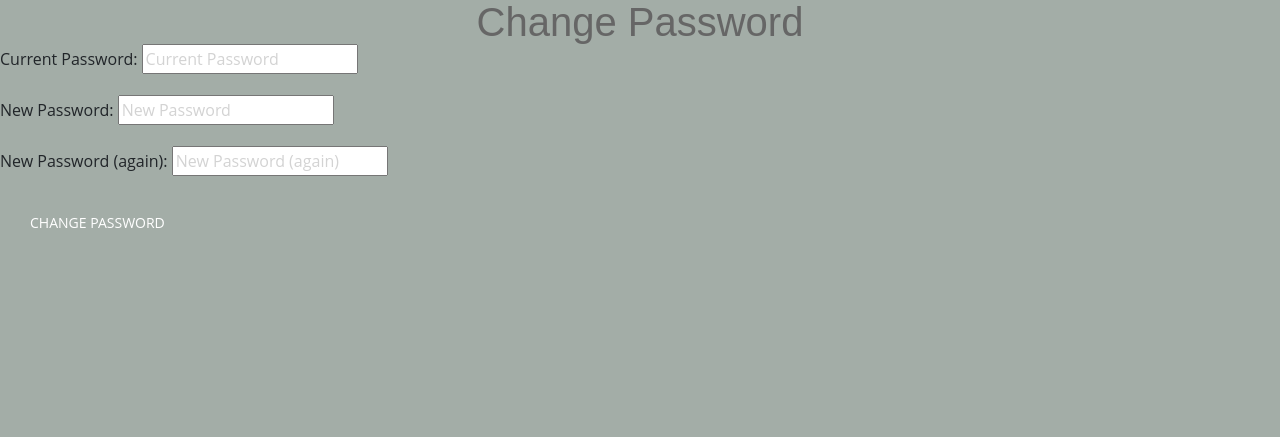
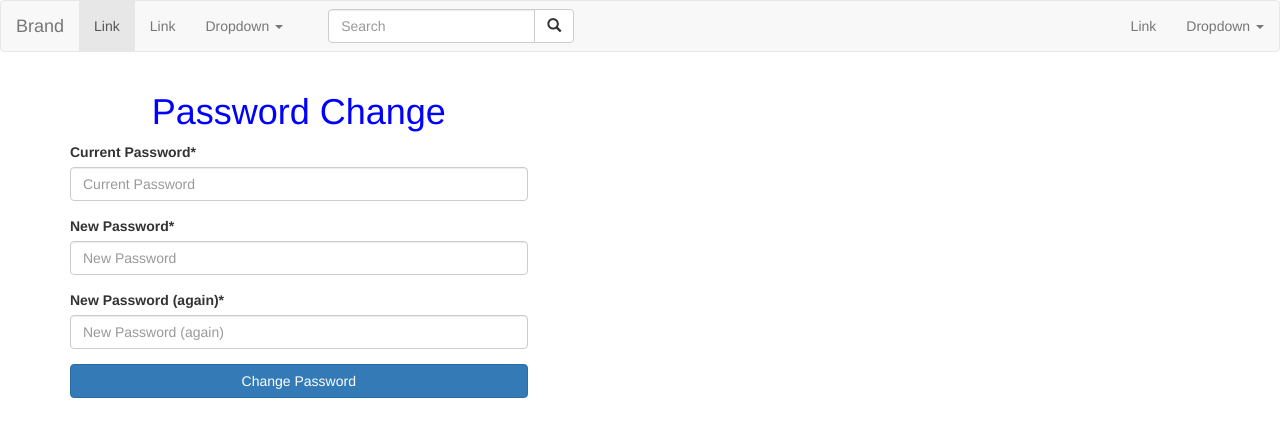
Before and after one commit to jkinathan/Task_todo, a Django app: page /accounts/password/change/ in a window 1280 px wide. Shown: the top 437 px of the page. Run offline with Django 3.2, Linux system fonts and the light colour scheme; a user stored in the database is signed in; some libraries are stand-ins or nearby versions.

Commit message:
ui navbar and user login,logout

```diff
--- a/todo_project/templates/account/password_change.html
+++ b/todo_project/templates/account/password_change.html
@@ -1,15 +1,29 @@
-{% extends "account/base.html" %}
+{% extends "nav.html" %}
+{% load crispy_forms_tags %}
 
 {% load i18n %}
 
 {% block head_title %}{% trans "Change Password" %}{% endblock %}
 
 {% block content %}
-    <h1>{% trans "Change Password" %}</h1>
+<div class="container">
+  <div class="row">
+    <div class="col-md-5 mx-auto">
+      <div id="first">
+        <div class="myform form ">
+          <div class="logo mb-3">
+            <div class="col-md-12 text-center">
+            <h1 style="color:blue">Password Change</h1>
+            </div>
+          </div>
 
-    <form method="POST" action="{% url 'account_change_password' %}" class="password_change">
-        {% csrf_token %}
-        {{ form.as_p }}
-        <button type="submit" name="action">{% trans "Change Password" %}</button>
-    </form>
+        <form method="POST" action="{% url 'account_change_password' %}" class="password_change">
+            {% csrf_token %}
+            {{ form|crispy }}
+            <button type="submit" name="action" class=" btn btn-block mybtn btn-primary tx-tfm">{% trans "Change Password" %}</button>
+        </form>
+        </div>
+      </div>
+    </div>
+  </div>
 {% endblock %}
--- a/todo_project/templates/base.html
+++ b/todo_project/templates/base.html
@@ -4,17 +4,69 @@
   <meta charset="UTF-8">
   <title>TodoApp </title>
   {% load static %}
-  <link rel="stylesheet" href="https://maxcdn.bootstrapcdn.com/bootstrap/4.0.0-beta/css/bootstrap.min.css" integrity="sha384-/Y6pD6FV/Vv2HJnA6t+vslU6fwYXjCFtcEpHbNJ0lyAFsXTsjBbfaDjzALeQsN6M" crossorigin="anonymous">
-  <link rel="stylesheet" type="text/css" href="https://maxcdn.bootstrapcdn.com/font-awesome/4.7.0/css/font-awesome.min.css">
-   <link rel="stylesheet" href="{% static "css/style.css" %}">
+    <link rel="stylesheet" href="https://maxcdn.bootstrapcdn.com/bootstrap/4.0.0-beta/css/bootstrap.min.css" integrity="sha384-/Y6pD6FV/Vv2HJnA6t+vslU6fwYXjCFtcEpHbNJ0lyAFsXTsjBbfaDjzALeQsN6M" crossorigin="anonymous">
+    <link rel="stylesheet" type="text/css" href="https://maxcdn.bootstrapcdn.com/font-awesome/4.7.0/css/font-awesome.min.css">
+    <link rel="stylesheet" href="{% static "css/style.css" %}">
+
 </head>
 <body>
 
+<nav class="navbar navbar-expand-sm bg-dark navbar-dark">
+  <!-- Brand -->
+  <a class="navbar-brand" href="{% url 'index' %}">Tasks Todo</a>
 
+  <!-- Links -->
+  <ul class="nav navbar-nav menu_nav ml-auto">
+    {% if user.is_authenticated %}
+
+        <li class=" nav-item submenu dropdown">
+            <a href="#" class="nav-link dropdown-toggle" data-toggle="dropdown" aria-expanded="false" aria-haspopup="true">
+                PROFILE
+                <span class="caret"></span>
+            </a>
+            <ul class="dropdown-menu">
+                <li class="nav-item">
+                    <a class="nav-link" href="{% url 'index' %}" style="color:blue">
+                        My Profile
+                        <img src="" alt="" width="18px" class="pull-right">
+                    </a>
+                </li>
+                <li class="nav-item">
+                    <a href="{% url 'account_logout' %}" class="nav-link" style="color:blue">
+                        Logout
+                        <!-- <span class="pull-right glyphicon glyphicon-log-out">
+                            ::before
+                        </span> -->
+                    </a>
+                </li>
+            </ul>
+        </li>
+        <!-- <li class="nav-item">
+            <a href="#" class="nav-link">Hello, {{ request.user}}</a>
+
+        </li> -->
+        <li class="nav-item">
+            <a href="#" class="nav-link">Hello, {{ request.user }}</a>
+
+        </li>
+
+        {% else %}
+        <li class="nav-item submenu dropdown">
+            <a href="accounts/login" class="nav-link dropdown-toggle" data-toggle="dropdown" role="button" aria-haspopup="true" aria-expanded="false">Login / Sign Up</a>
+            <ul class="dropdown-menu">
+                <li class="nav-item"><a class="nav-link" href="{% url 'account_login' %}">Login</a></li>
+                <li class="nav-item"><a class="nav-link" href="{% url 'account_signup' %}">Signup</a></li>
+            </ul>
+        </li>
+        {% endif %}
+    </ul>
+</nav>
 {% block content %}
 
 {% endblock content %}
 
 <script src="https://ajax.googleapis.com/ajax/libs/jquery/3.2.1/jquery.min.js"></script>
+<script src="https://maxcdn.bootstrapcdn.com/bootstrap/4.0.0/js/bootstrap.min.js" integrity="sha384-JZR6Spejh4U02d8jOt6vLEHfe/JQGiRRSQQxSfFWpi1MquVdAyjUar5+76PVCmYl" crossorigin="anonymous"></script>
+
 </body>
 </html>
--- a/todo_project/templates/nav.html
+++ b/todo_project/templates/nav.html
@@ -3,13 +3,69 @@
 <head>
   <meta charset="UTF-8">
   <title>TodoApp </title>
-  {% load static %}
-  <link rel="stylesheet" href="https://maxcdn.bootstrapcdn.com/bootstrap/4.0.0-beta/css/bootstrap.min.css" integrity="sha384-/Y6pD6FV/Vv2HJnA6t+vslU6fwYXjCFtcEpHbNJ0lyAFsXTsjBbfaDjzALeQsN6M" crossorigin="anonymous">
-  <link rel="stylesheet" type="text/css" href="https://maxcdn.bootstrapcdn.com/font-awesome/4.7.0/css/font-awesome.min.css">
+  <link href="//netdna.bootstrapcdn.com/bootstrap/3.0.3/css/bootstrap.min.css" rel="stylesheet" id="bootstrap-css">
+<script src="//netdna.bootstrapcdn.com/bootstrap/3.0.3/js/bootstrap.min.js"></script>
+<script src="//code.jquery.com/jquery-1.11.1.min.js"></script>
 
 </head>
 <body>
 
+
+<nav class="navbar navbar-default" role="navigation">
+  <!-- Brand and toggle get grouped for better mobile display -->
+  <div class="navbar-header">
+    <button type="button" class="navbar-toggle" data-toggle="collapse" data-target="#bs-example-navbar-collapse-1">
+      <span class="sr-only">Toggle navigation</span>
+      <span class="icon-bar"></span>
+      <span class="icon-bar"></span>
+      <span class="icon-bar"></span>
+    </button>
+    <a class="navbar-brand" href="#">Brand</a>
+  </div>
+
+  <!-- Collect the nav links, forms, and other content for toggling -->
+  <div class="collapse navbar-collapse" id="bs-example-navbar-collapse-1">
+    <ul class="nav navbar-nav">
+      <li class="active"><a href="#">Link</a></li>
+      <li><a href="#">Link</a></li>
+      <li class="dropdown">
+        <a href="#" class="dropdown-toggle" data-toggle="dropdown">Dropdown <b class="caret"></b></a>
+        <ul class="dropdown-menu">
+          <li><a href="#">Action</a></li>
+          <li><a href="#">Another action</a></li>
+          <li><a href="#">Something else here</a></li>
+          <li class="divider"></li>
+          <li><a href="#">Separated link</a></li>
+          <li class="divider"></li>
+          <li><a href="#">One more separated link</a></li>
+        </ul>
+      </li>
+    </ul>
+    <div class="col-sm-3 col-md-3">
+        <form class="navbar-form" role="search">
+        <div class="input-group">
+            <input type="text" class="form-control" placeholder="Search" name="q">
+            <div class="input-group-btn">
+                <button class="btn btn-default" type="submit"><i class="glyphicon glyphicon-search"></i></button>
+            </div>
+        </div>
+        </form>
+    </div>
+    <ul class="nav navbar-nav navbar-right">
+      <li><a href="#">Link</a></li>
+      <li class="dropdown">
+        <a href="#" class="dropdown-toggle" data-toggle="dropdown">Dropdown <b class="caret"></b></a>
+        <ul class="dropdown-menu">
+          <li><a href="#">Action</a></li>
+          <li><a href="#">Another action</a></li>
+          <li><a href="#">Something else here</a></li>
+          <li class="divider"></li>
+          <li><a href="#">Separated link</a></li>
+        </ul>
+      </li>
+    </ul>
+  </div><!-- /.navbar-collapse -->
+</nav>
 
 {% block content %}
 
--- a/todo_project/templates/todoapp/index.html
+++ b/todo_project/templates/todoapp/index.html
@@ -10,8 +10,8 @@
             <form action="" method="post">
             {% csrf_token %}
                 <div class="inputContainer">
-                    <input type="text" id="description" class="" placeholder="What do you need to do?" name="description" required>
-                    <label for="description" style="color:blue">Description / Task Title</label>
+                    <input type="text" id="description" class="" placeholder="Enter the task todo" name="description" required>
+                    <label for="description" style="color:blue">Task Title</label>
                 </div>
                 <div class="inputContainer">
                     <i class="fa fa-caret-down selectArrow"></i>
@@ -27,6 +27,7 @@
                     <input type="date" id="dueDate" class="taskDate" name="date">
                     <label for="dueDate" style="color:blue">Due Date</label>
                 </div>
+
                 <div class="row">
                     <button class="btn btn-outline-primary btn-sm" name="taskAdd" type="submit"><i class="fa fa-folder"></i>Add task</button>
                     <button class="btn btn-outline-danger btn-sm" name="taskDelete" formnovalidate="" type="submit" onclick="$('input#sublist').click();" ><i class="fa fa-trash"></i>Delete Tasks</button>
```
Also changed, not shown: todo_project/templates/account/password_reset_from_key.html (+17 -5 lines), todo_project/templates/account/password_set.html (+21 -7 lines), todo_project/db.sqlite3.
